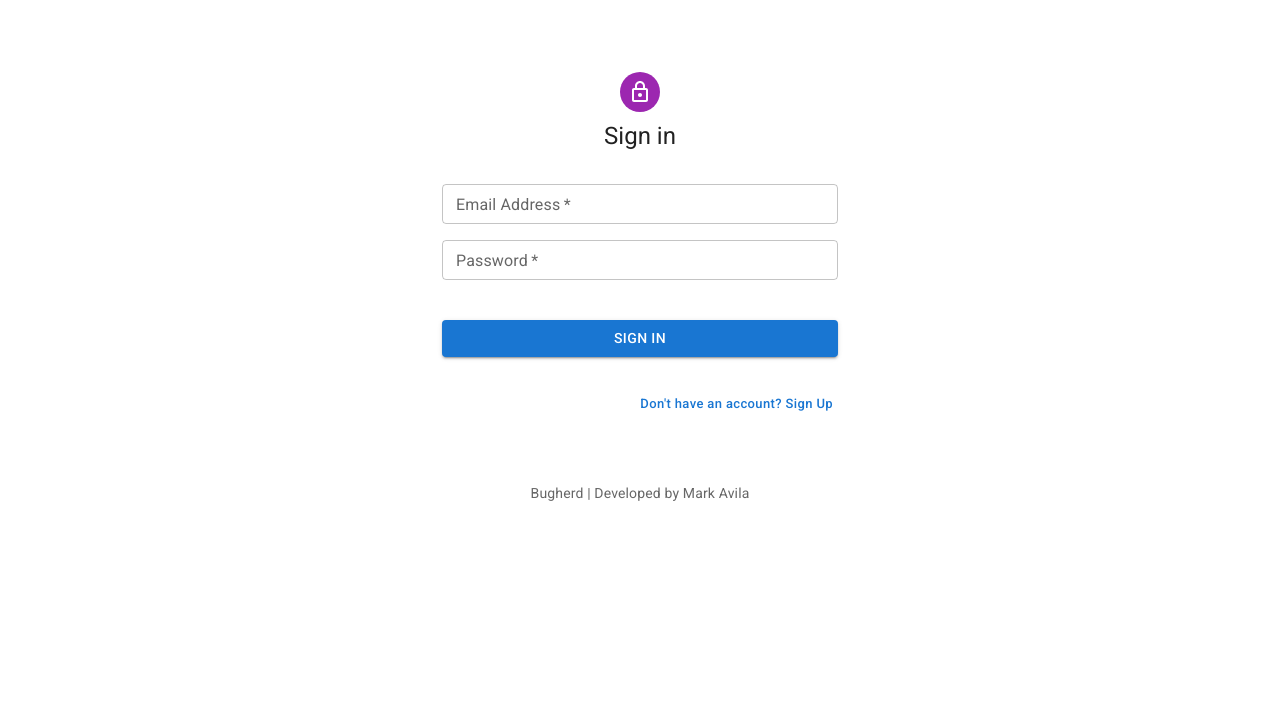
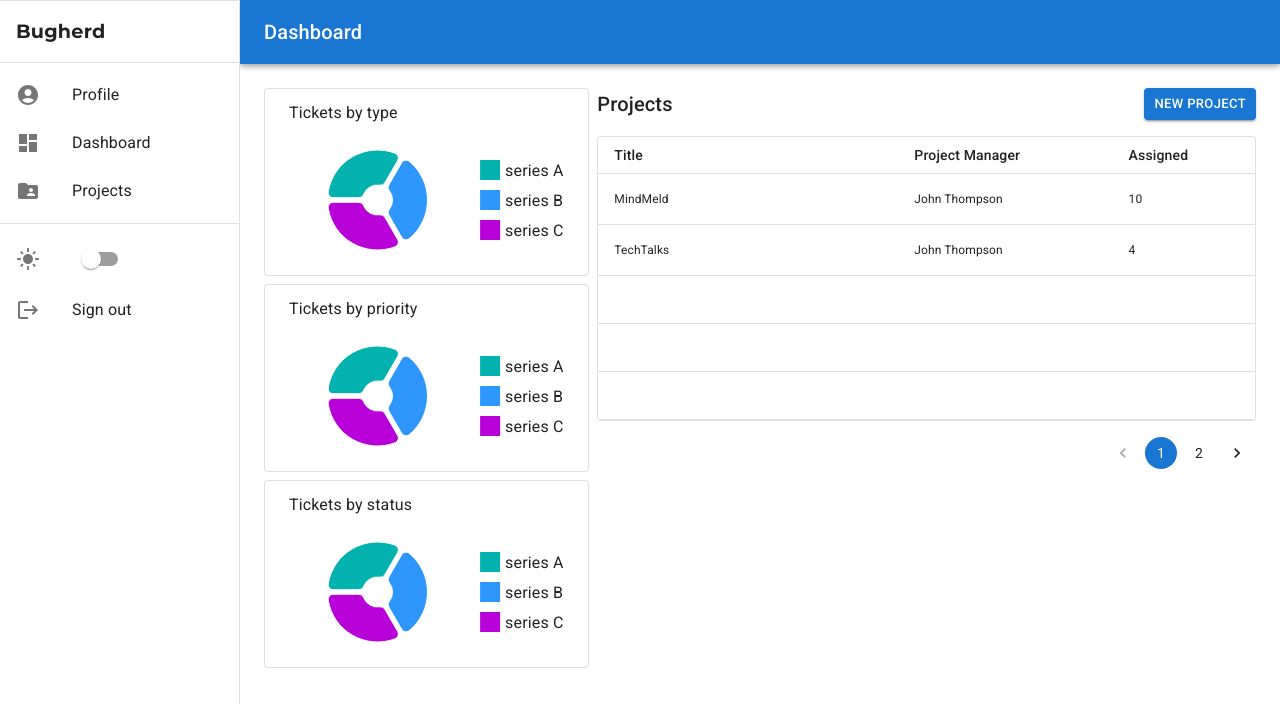
Before and after one commit to Mark-Avila/bugherd_frontend, a React (Vite) app: page /dashboard in a window 1280 px wide. Before the commit this address led to /. Shown: the top 704 px of the page. Built offline with nearby package versions, Linux system fonts and the light colour scheme; no server answers.

Commit message:
Revert "fix: set dashboard height to 100%"
This reverts commit 0e59ef95dd3e51b4f7551bbaf0f29fd9cfff64c7.

```diff
--- a/src/App.tsx
+++ b/src/App.tsx
@@ -12,7 +12,6 @@ import DrawerLayout from "./screens/DrawerLayout";
 import { AdapterDayjs } from "@mui/x-date-pickers/AdapterDayjs";
 import { LocalizationProvider } from "@mui/x-date-pickers/LocalizationProvider";
 import { SnackbarProvider } from "notistack";
-import PrivateRoute from "./components/stateful/PrivateRoute";
 // import PrivateRoute from "./components/stateful/PrivateRoute";
 
 interface IColorModeContext {
@@ -29,7 +28,7 @@ const router = createBrowserRouter(
   createRoutesFromElements(
     <>
       <Route path="/" element={<Landing />} />
-      <Route element={<PrivateRoute />} path="">
+      {/* <Route element={<PrivateRoute />} path="">
         <Route
           path="/dashboard"
           element={
@@ -38,15 +37,15 @@ const router = createBrowserRouter(
             </DrawerLayout>
           }
         />
-      </Route>
-      {/* <Route
+      </Route> */}
+      <Route
         path="/dashboard"
         element={
           <DrawerLayout title="Dashboard">
             <Dashboard />
           </DrawerLayout>
         }
-      /> */}
+      />
       <Route
         path="/projects"
         element={
--- a/src/components/stateless/ProjectList.tsx
+++ b/src/components/stateless/ProjectList.tsx
@@ -11,28 +11,24 @@ import {
 } from "@mui/material";
 import { ProjectWithUser } from "../../types";
 
-// const rows: Project[] = [
-//   {
-//     id: 8,
-//     title: "MindMeld",
-//     descr: "Mindfulness and meditation app for modern living",
-//     num: 10,
-//     user_id: "1",
-//   },
-//   {
-//     id: 1,
-//     title: "TechTalks",
-//     descr: "Engaging tech podcast series with industry experts",
-//     num: 4,
-//     user_id: "1",
-//   },
-// ];
+const rows: Project[] = [
+  {
+    id: 8,
+    title: "MindMeld",
+    descr: "Mindfulness and meditation app for modern living",
+    num: 10,
+    user_id: "1",
+  },
+  {
+    id: 1,
+    title: "TechTalks",
+    descr: "Engaging tech podcast series with industry experts",
+    num: 4,
+    user_id: "1",
+  },
+];
 
-interface Props {
-  rows: ProjectWithUser[];
-}
-
-export default function ProjectList({ rows }: Props) {
+export default function ProjectList() {
   const theme = useTheme();
 
   const rowsWithPlaceholders: Array<ProjectWithUser | null> = [...rows];
@@ -50,7 +46,7 @@ export default function ProjectList({ rows }: Props) {
       >
         <TableHead>
           <TableRow>
-            <TableCell component="th" size="small">
+            <TableCell component="th" size="small" width={300}>
               Title
             </TableCell>
             <TableCell component="th" size="small">
@@ -77,9 +73,7 @@ export default function ProjectList({ rows }: Props) {
                   <Typography fontSize={12}>{item.title}</Typography>
                 </TableCell>
                 <TableCell>
-                  <Typography fontSize={12}>
-                    {item.fname + " " + item.lname}
-                  </Typography>
+                  <Typography fontSize={12}>John Thompson</Typography>
                 </TableCell>
                 <TableCell>
                   <Typography fontSize={12}>{item.num}</Typography>
--- a/src/screens/Dashboard.tsx
+++ b/src/screens/Dashboard.tsx
@@ -1,13 +1,19 @@
 import "chart.js/auto";
 import {
   Box,
+  Modal,
   Button,
   Grid,
   Pagination,
   Typography,
   Toolbar,
 } from "@mui/material";
-import { DataCard, NewProjectModal, ProjectList } from "../components";
+import {
+  DataCard,
+  NewProjectModal,
+  ProjectList,
+  UserList,
+} from "../components";
 import { useGetCurrentProjectQuery } from "../api/projectApiSlice";
 import { useEffect } from "react";
 import { FetchBaseQueryError } from "@reduxjs/toolkit/dist/query";
@@ -16,8 +22,7 @@ import { useDispatch } from "react-redux";
 import { logout } from "../slices/authSlice";
 import LoadingScreen from "./LoadingScreen";
 import { useToggle } from "../hooks";
-import { useSnackbar } from "notistack";
-import { SerializedError } from "@reduxjs/toolkit";
+import { ModalWrapper } from "../components";
 
 const DRAWER_WIDTH = 240;
 
@@ -31,33 +36,46 @@ const ContainerStyle = {
   flexDirection: "column",
 };
 
+// const ModalWrapper = {
+//   width: {
+//     xs: "95%",
+//     lg: 700,
+//   },
+//   height: {
+//     lg: 500,
+//   },
+//   mx: {
+//     xs: 1,
+//   },
+//   display: "flex",
+//   overflow: "auto",
+//   bgcolor: "background.paper",
+//   boxShadow: 24,
+//   p: 2,
+//   borderRadius: 1,
+// };
+
 export default function Dashboard() {
   const [isProjToggled, toggleProj] = useToggle(false);
 
-  const { data, isLoading, isError, error } = useGetCurrentProjectQuery();
-  const dispatch = useDispatch();
-  const { enqueueSnackbar } = useSnackbar();
+  // const { data, isLoading, isFetching, isError, error } =
+  //   useGetCurrentProjectQuery();
+  // const dispatch = useDispatch();
 
-  useEffect(() => {
-    if (isError && !isLoading) {
-      if ("message" in error) {
-        enqueueSnackbar((error as SerializedError).message);
-      }
-    }
-  }, [isError]);
+  // useEffect(() => {
+  //   if (!isError && !isLoading) {
+  //     console.log(data);
+  //   }
+  // }, [data]);
 
-  useEffect(() => {
-    if (isError && !isLoading && error) {
-      const err = error as FetchBaseQueryError;
-      if ("error" in err) {
-        enqueueSnackbar("Connection failed", { variant: "error" });
-        dispatch(logout());
-      } else if ((err.data as ResponseBody<unknown>).status === 403) {
-        enqueueSnackbar("Session not found", { variant: "error" });
-        dispatch(logout());
-      }
-    }
-  }, [error]);
+  // useEffect(() => {
+  //   if (isError && !isLoading && error) {
+  //     const err = error as FetchBaseQueryError;
+  //     if ((err.data as ResponseBody<unknown>).status === 403) {
+  //       dispatch(logout());
+  //     }
+  //   }
+  // }, [error]);
 
   const templateData = [
     { id: 0, value: 33, label: "series A" },
@@ -69,11 +87,7 @@ export default function Dashboard() {
     <Box component="main" sx={ContainerStyle} aria-label="main-body">
       <NewProjectModal open={isProjToggled} onClose={toggleProj} />
       <Toolbar />
-      <Grid container spacing={1} sx={{ height: "100%" }}>
-        {isLoading ? (
-          <LoadingScreen />
-        ) : (
-          <>
+      <Grid container spacing={1}>
         <Grid item xs={12} lg={4}>
           <Grid container spacing={1}>
             <Grid item xs={12} sm={6} lg={12}>
@@ -108,12 +122,10 @@ export default function Dashboard() {
                 New Project
               </Button>
             </Box>
-                {data && <ProjectList rows={data.data as ProjectWithUser[]} />}
+            <ProjectList />
             <Pagination count={2} sx={{ mt: 2 }} color="primary" />
           </Box>
         </Grid>
-          </>
-        )}
       </Grid>
     </Box>
   );
--- a/src/screens/DrawerLayout.tsx
+++ b/src/screens/DrawerLayout.tsx
@@ -22,7 +22,7 @@ function DrawerLayout({ title, children }: Props) {
   const [mobileOpen, setMobileOpen] = useState(false);
 
   return (
-    <Box sx={{ display: "flex", width: "100%", minHeight: "100vh" }}>
+    <Box sx={{ display: "flex", width: "100%" }}>
       <CssBaseline />
       <AppBar
         position="fixed"
```
Lines whose indentation alone changed are shown as unchanged.
